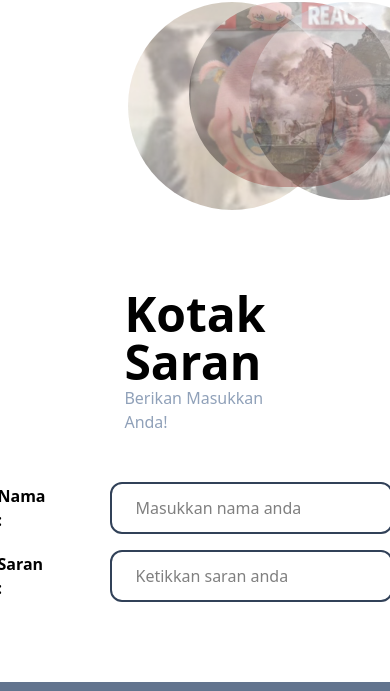
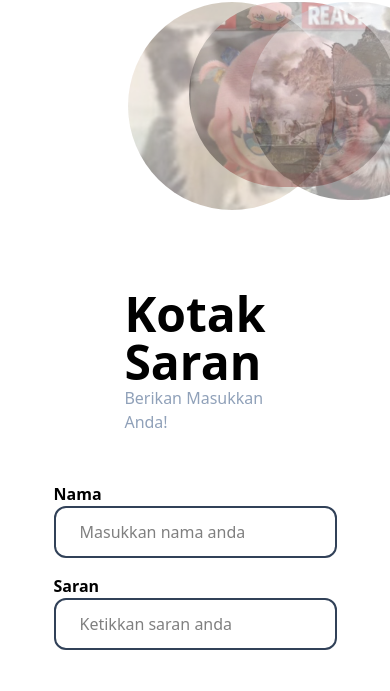
Before and after one commit to neverendingloneliness/pemateri-coder, a plain HTML site: page pertemuan_2_tailwind/portofolio/pages/index.html in a window 390 px wide. Shown: the part 978-1669 px from the top of the page. Drawn offline with nearby package versions, Linux system fonts and the light colour scheme.

Commit message:
kotak saran

```diff
--- a/pertemuan_2_tailwind/portofolio/pages/index.html
+++ b/pertemuan_2_tailwind/portofolio/pages/index.html
@@ -93,13 +93,15 @@
           </div>
 
           <form action="" class="space-y-4">
-               <div class="flex gap-16 items-center">
-                  <label class="font-semibold" for="">Nama : </label>
+               <div class="flex lg:gap-16 lg:items-center lg:flex-row flex-col">
+                  <label class="font-semibold lg:hidden" for="">Nama</label>
+                  <label class="font-semibold hidden lg:block" for="">Nama : </label>
                   <input type="text" class="px-6 rounded-xl py-3 border-2 border-slate-700" placeholder="Masukkan nama anda">
                </div>
 
-               <div class="flex gap-16 items-center">
-                  <label class="font-semibold" for="">Saran : </label>
+               <div class="flex lg:gap-16 lg:items-center lg:flex-row flex-col">
+                  <label class="font-semibold lg:hidden" for="">Saran</label>
+                  <label class="font-semibold hidden lg:block" for="">Saran : </label>
                   <input type="text" class="px-6 rounded-xl py-3 border-2 border-slate-700" placeholder="Ketikkan saran anda">
                </div>
           </form>
```
